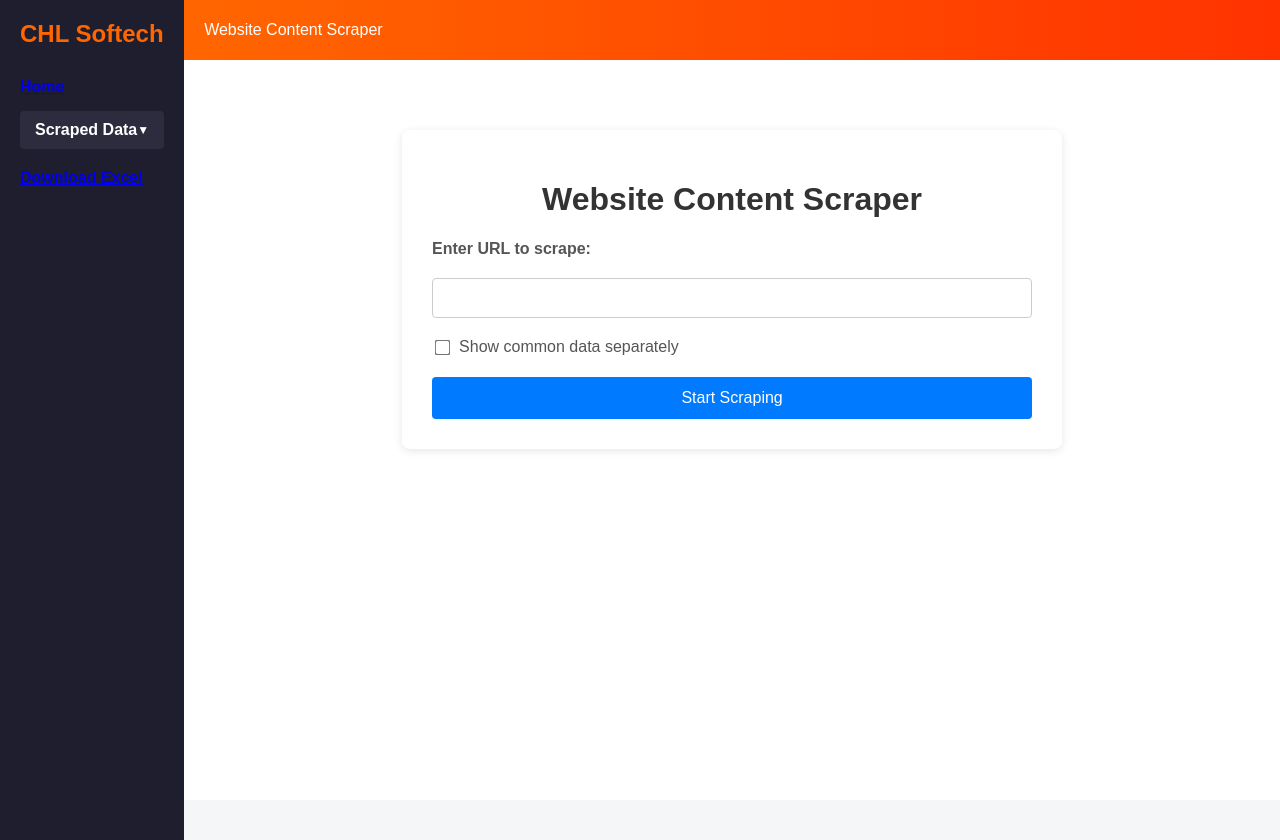
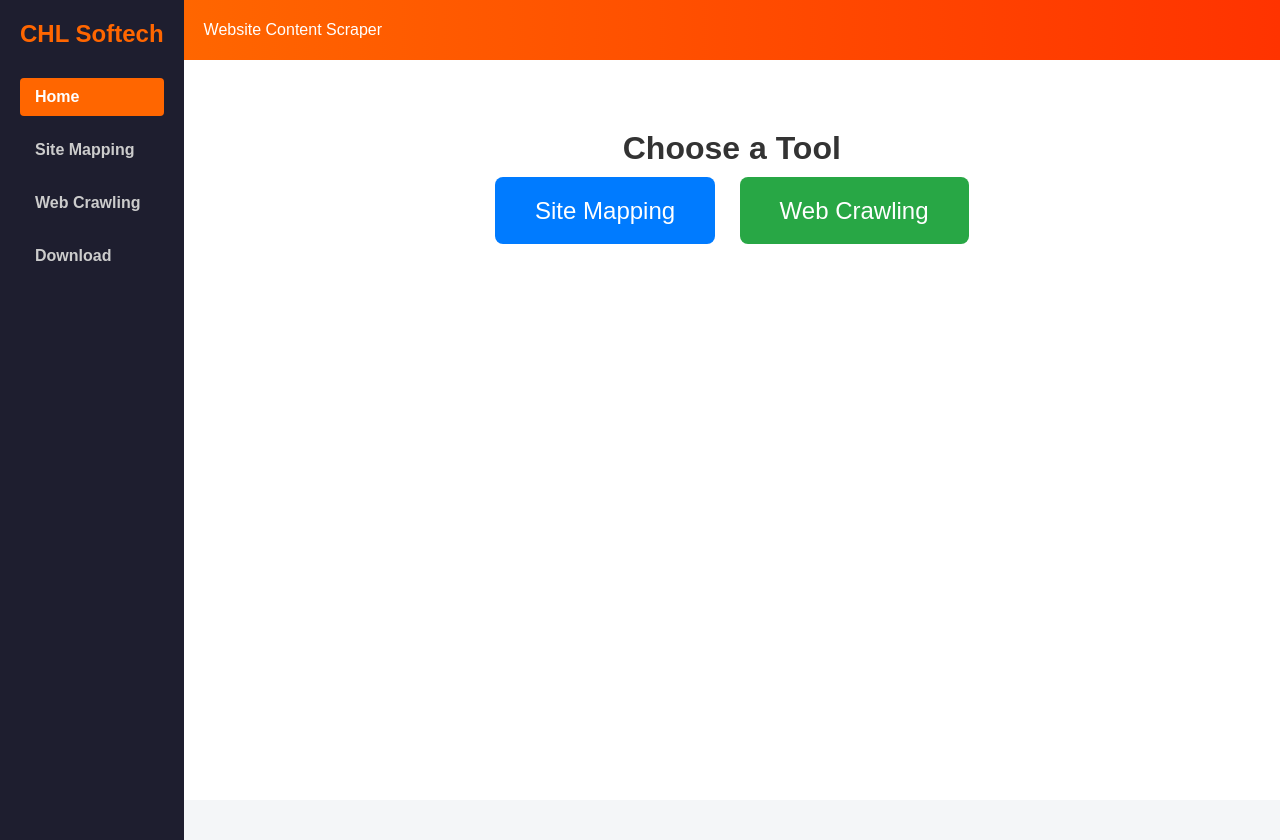
Before and after one commit to ZephyrianDawnstrider/web_scraper_django, a Django app: page / in a window 1280 px wide. Run offline with Django 4.2, Linux system fonts and the light colour scheme.

Commit message:
Implement site mapping and web crawling features with new templates and views

```diff
--- a/scraper/templates/scraper/base.html
+++ b/scraper/templates/scraper/base.html
@@ -42,8 +42,20 @@
             color: #ccc;
             font-weight: 600;
         }
-        #sidebar nav ul li:hover {
-            color: #ff6600;
+        #sidebar nav ul li a {
+            color: #ccc;
+            text-decoration: none;
+            display: block;
+            padding: 10px 15px;
+            border-radius: 4px;
+        }
+        #sidebar nav ul li a:hover {
+            background-color: #ff6600;
+            color: white;
+        }
+        #sidebar nav ul li.active a {
+            background-color: #ff6600;
+            color: white;
         }
         #navbar {
             height: 60px;
@@ -64,82 +76,6 @@
             padding: 20px;
             background-color: white;
         }
-        /* Collapsible styles */
-        .collapsible {
-            background-color: #2c2c3e;
-            color: white;
-            cursor: pointer;
-            padding: 10px 15px;
-            width: 100%;
-            border: none;
-            text-align: left;
-            outline: none;
-            font-size: 16px;
-            font-weight: 600;
-            display: flex;
-            justify-content: space-between;
-            align-items: center;
-            border-radius: 4px;
-            margin-bottom: 5px;
-        }
-        .collapsible:hover {
-            background-color: #ff6600;
-            color: white;
-        }
-        .collapsible:after {
-            content: '\25BC'; /* Down arrow */
-            font-size: 12px;
-            transition: transform 0.3s ease;
-        }
-        .collapsible.active:after {
-            transform: rotate(180deg); /* Up arrow */
-        }
-        .content-collapsible {
-            padding-left: 15px;
-            max-height: 0;
-            overflow: hidden;
-            transition: max-height 0.3s ease;
-            margin-bottom: 10px;
-        }
-        .content-collapsible a {
-            display: block;
-            padding: 5px 0;
-            color: #ccc;
-            text-decoration: none;
-            white-space: nowrap;
-            overflow: hidden;
-            text-overflow: ellipsis;
-        }
-        .content-collapsible a:hover {
-            color: #ff6600;
-        }
-        /* Tooltip */
-        .tooltip {
-            position: relative;
-            display: inline-block;
-        }
-        .tooltip .tooltiptext {
-            visibility: hidden;
-            width: max-content;
-            max-width: 300px;
-            background-color: #555;
-            color: #fff;
-            text-align: center;
-            border-radius: 6px;
-            padding: 5px 8px;
-            position: absolute;
-            z-index: 1;
-            bottom: 125%;
-            left: 50%;
-            margin-left: -150px;
-            opacity: 0;
-            transition: opacity 0.3s;
-            word-wrap: break-word;
-        }
-        .tooltip:hover .tooltiptext {
-            visibility: visible;
-            opacity: 1;
-        }
     </style>
     {% block extra_head %}{% endblock %}
 </head>
@@ -148,42 +84,10 @@
         <div class="logo">CHL Softech</div>
         <nav>
             <ul>
-                <li><a href=" {% url 'scraper:index' %} ">Home</a></li>
-                <li>
-                    <button type="button" class="collapsible">Scraped Data</button>
-                    <div class="content-collapsible">
-                        <button type="button" class="collapsible">Language</button>
-                        <div class="content-collapsible">
-                            {% for lang, urls in language_groups.items %}
-                                <div class="tooltip">
-                                    <a href="{% url 'scraper:view_data' %}" title="{{ lang }}">{{ lang }}</a>
-                                    <span class="tooltiptext">{{ lang }}</span>
-                                </div>
-                                <div class="content-collapsible">
-                                    {% for url in urls %}
-                                        <a href="{% url 'scraper:url_data' url|slugify %}" title="{{ url_headings|get_item:url }}">{{ url_headings|get_item:url }}</a>
-                                    {% endfor %}
-                                </div>
-                            {% endfor %}
-                        </div>
-                        <button type="button" class="collapsible">Type</button>
-                        <div class="content-collapsible">
-                            {% for type, urls in type_groups.items %}
-                                <div class="tooltip">
-                                    <a href="{% url 'scraper:view_data' %}" title="{{ type }}">{{ type }}</a>
-                                    <span class="tooltiptext">{{ type }}</span>
-                                </div>
-                                <div class="content-collapsible">
-                                    {% for url in urls %}
-                                        <a href="{% url 'scraper:url_data' url|slugify %}" title="{{ url_headings|get_item:url }}">{{ url_headings|get_item:url }}</a>
-                                    {% endfor %}
-                                </div>
-                            {% endfor %}
-                        </div>
-                        <a href="{% url 'scraper:view_data' %}">All</a>
-                    </div>
-                </li>
-                <li><a href="{% url 'scraper:download' %}">Download Excel</a></li>
+                <li class="{% if request.path == '/' %}active{% endif %}"><a href="{% url 'scraper:home' %}">Home</a></li>
+                <li class="{% if 'site-mapping' in request.path %}active{% endif %}"><a href="{% url 'scraper:site_mapping' %}">Site Mapping</a></li>
+                <li class="{% if 'web-crawling' in request.path %}active{% endif %}"><a href="{% url 'scraper:web_crawling' %}">Web Crawling</a></li>
+                <li><a href="#" id="downloadLink">Download</a></li>
             </ul>
         </nav>
     </div>
@@ -197,20 +101,15 @@
         </div>
     </div>
     <script>
-        // Collapsible functionality
-        document.addEventListener('DOMContentLoaded', function() {
-            var coll = document.getElementsByClassName("collapsible");
-            for (var i = 0; i < coll.length; i++) {
-                coll[i].addEventListener("click", function() {
-                    this.classList.toggle("active");
-                    var content = this.nextElementSibling;
-                    if (content.style.maxHeight) {
-                        content.style.maxHeight = null;
-                    } else {
-                        content.style.maxHeight = content.scrollHeight + "px";
-                    }
-                });
+        document.getElementById('downloadLink').addEventListener('click', function(event) {
+            event.preventDefault();
+            let downloadUrl = "{% url 'scraper:download' %}";
+            if (window.location.pathname.includes('site-mapping')) {
+                downloadUrl += "?type=sitemap";
+            } else if (window.location.pathname.includes('web-crawling')) {
+                downloadUrl += "?type=crawling";
             }
+            window.location.href = downloadUrl;
         });
     </script>
 </body>
--- /dev/null
+++ b/scraper/templates/scraper/home.html
@@ -0,0 +1,13 @@
+{% extends "scraper/base.html" %}
+
+{% block title %}Home{% endblock %}
+
+{% block content %}
+<div class="container" style="text-align: center; margin-top: 50px;">
+    <h1 style="color: #333;">Choose a Tool</h1>
+    <div style="margin-top: 30px;">
+        <a href="{% url 'scraper:site_mapping' %}" class="btn-large" style="background-color: #007bff; color: white; padding: 20px 40px; text-decoration: none; border-radius: 8px; font-size: 24px; margin: 10px;">Site Mapping</a>
+        <a href="{% url 'scraper:web_crawling' %}" class="btn-large" style="background-color: #28a745; color: white; padding: 20px 40px; text-decoration: none; border-radius: 8px; font-size: 24px; margin: 10px;">Web Crawling</a>
+    </div>
+</div>
+{% endblock %}
--- a/scraper/urls.py
+++ b/scraper/urls.py
@@ -4,9 +4,11 @@ from . import views
 app_name = 'scraper'
 
 urlpatterns = [
-    path('', views.index, name='index'),
+    path('', views.home, name='home'),
+    path('site-mapping/', views.site_mapping, name='site_mapping'),
+    path('web-crawling/', views.web_crawling, name='web_crawling'),
+    path('download/', views.download, name='download'),
     path('view/', views.view_data, name='view_data'),
-    path('download/', views.download, name='download'),
     path('view/<slug:url_slug>/', views.url_data, name='url_data'),
     path('scrape_progress/', views.get_scrape_progress, name='scrape_progress'),
 ]
--- a/scraper/views.py
+++ b/scraper/views.py
@@ -245,8 +245,40 @@ scrape_progress = {
     'current_url': ''
 }
 
-def index(request):
-    global show_common_data, scrape_progress
+def home(request):
+    return render(request, 'scraper/home.html')
+
+def site_mapping(request):
+    results = None
+    if request.method == 'POST':
+        url = request.POST.get('url')
+        if url:
+            scrape_progress['status'] = 'started'
+            scrape_progress['total_urls'] = 0
+            scrape_progress['current_index'] = 0
+            scrape_progress['current_url'] = ''
+
+            # Start scraping in background thread
+            def scrape_and_save():
+                crawl_site(url)
+                save_to_excel('sitemap_results.xlsx')
+                scrape_progress['status'] = 'completed'
+
+            thread = threading.Thread(target=scrape_and_save)
+            thread.start()
+
+            # Return JSON response to indicate scraping started
+            return JsonResponse({'status': 'started'})
+    else:
+        # Check if results exist from a previous run
+        if os.path.exists(os.path.join(settings.BASE_DIR, 'sitemap_results.xlsx')):
+            df = pd.read_excel(os.path.join(settings.BASE_DIR, 'sitemap_results.xlsx'))
+            results = df.to_dict('records')
+
+    return render(request, 'scraper/site_mapping.html', {'results': results})
+
+def web_crawling(request):
+    results = None
     if request.method == 'POST':
         url = request.POST.get('url')
         show_common_data = request.POST.get('show_common') == 'on'
@@ -259,7 +291,7 @@ def index(request):
             # Start scraping in background thread
             def scrape_and_save():
                 crawl_site(url)
-                save_to_excel()
+                save_to_excel('crawling_results.xlsx')
                 scrape_progress['status'] = 'completed'
 
             thread = threading.Thread(target=scrape_and_save)
@@ -267,7 +299,15 @@ def index(request):
 
             # Return JSON response to indicate scraping started
             return JsonResponse({'status': 'started'})
-    return render(request, 'scraper/index.html')
+    else:
+        # Check if results exist from a previous run
+        if os.path.exists(os.path.join(settings.BASE_DIR, 'crawling_results.xlsx')):
+            df = pd.read_excel(os.path.join(settings.BASE_DIR, 'crawling_results.xlsx'))
+            results = df.to_dict('records')
+
+    return render(request, 'scraper/web_crawling.html', {'results': results})
+
+
 
 def discover_all_urls(start_url, driver):
     """Comprehensive URL discovery system to find ALL pages on a website"""
@@ -339,11 +379,10 @@ def comprehensive_crawl_site(start_url):
     progress_lock = threading.Lock()  # Add progress lock
 
     # Increase limits for comprehensive crawling
-    max_workers = min(8, multiprocessing.cpu_count() * 2)  # Slightly reduced for stability
-    max_urls = 1000  # Increased limit for comprehensive crawling
+    max_workers = min(24, multiprocessing.cpu_count() * 4)  # Slightly reduced for stability
     max_depth = 15   # Increased depth
     logger.info(f"Using {max_workers} threads for crawling")
-    logger.info(f"Starting comprehensive crawling with {max_workers} threads, max {max_urls} URLs, depth {max_depth}")
+    logger.info(f"Starting comprehensive crawling with {max_workers} threads, depth {max_depth}")
 
     base_netloc = urlparse(start_url).netloc
     url_queue = Queue()
@@ -612,7 +651,7 @@ def comprehensive_crawl_site(start_url):
     # Main comprehensive crawling loop
     processed_count = 0
 
-    while not url_queue.empty() and processed_count < max_urls:
+    while not url_queue.empty():
         # Get batch of URLs to process
         current_batch = []
         batch_size = min(max_workers, url_queue.qsize())
@@ -640,7 +679,7 @@ def comprehensive_crawl_site(start_url):
                     # Add new URLs to queue (with priority for shallow depths)
                     new_urls.sort(key=lambda x: x[1])  # Sort by depth
                     for new_url_data in new_urls:
-                        if processed_count + url_queue.qsize() < max_urls:
+                        if processed_count + url_queue.qsize():
                             url_queue.put(new_url_data)
 
                 except Exception as e:
@@ -825,7 +864,14 @@ def view_data(request):
         return render(request, 'scraper/view.html', context)
 
 def download(request):
-    filename = 'scraped_data.xlsx'
+    download_type = request.GET.get('type')
+    if download_type == 'sitemap':
+        filename = 'sitemap_results.xlsx'
+    elif download_type == 'crawling':
+        filename = 'crawling_results.xlsx'
+    else:
+        filename = 'scraped_data.xlsx'
+
     filepath = os.path.join(settings.BASE_DIR, filename)
     if os.path.exists(filepath):
         return FileResponse(open(filepath, 'rb'), as_attachment=True)
```
Also changed, not shown: scraper/templates/scraper/site_mapping.html (added, +153 -0 lines), scraper/templates/scraper/web_crawling.html (added, +162 -0 lines), db.sqlite3 (deleted).
